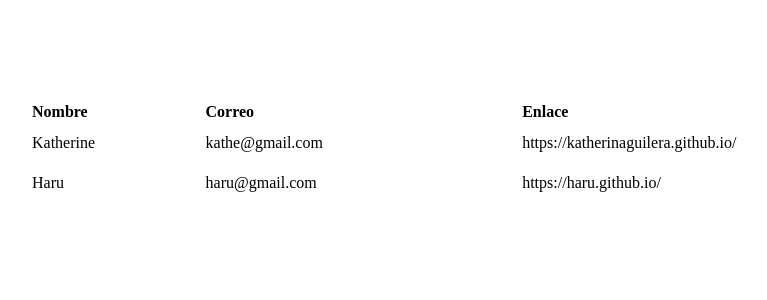
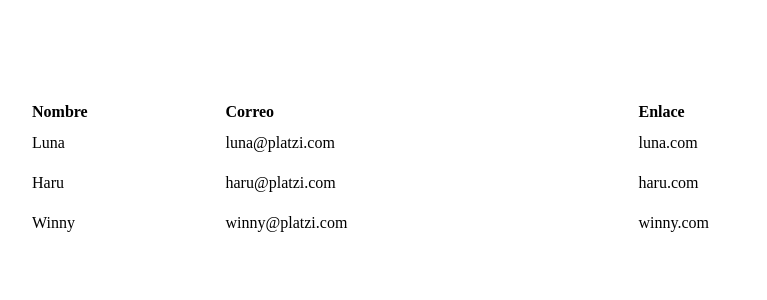
Before and after one commit to KatherinAguilera/redux-bedu, a React (Create React App) app: page / in a window 1280 px wide. Shown: the top 300 px of the page, without its empty margins (79-846 px from the left). Built offline with nearby package versions, Linux system fonts and the light colour scheme.

Commit message:
Stateful - Stateless

```diff
--- a/src/components/App.js
+++ b/src/components/App.js
@@ -1,36 +1,49 @@
-import React from 'react';
+import React, { Component } from 'react';
 
-const App = () => {
+class App extends Component {
+  // state
+	constructor() {
+		super();
+		this.state = {
+			usuarios: [
+				{
+					nombre: 'Luna',
+					correo: 'luna@platzi.com',
+					enlace: 'luna.com'
+				},
+				{
+					nombre: 'Haru',
+					correo: 'haru@platzi.com',
+					enlace: 'haru.com'
+				},
+				{
+					nombre: 'Winny',
+					correo: 'winny@platzi.com',
+					enlace: 'winny.com'
+				}
+			]
+		}
+	}
 
-  const ponerFilas = () => [
+	ponerFilas = () => this.state.usuarios.map((usuario) => (
 		<tr>
 			<td>
-        Katherine
+				{ usuario.nombre }
 			</td>
 			<td>
-        kathe@gmail.com
+				{ usuario.correo }
 			</td>
 			<td>
-        https://katherinaguilera.github.io/
-      </td>
-    </tr>,
-    <tr>
-      <td>
-        Haru
-      </td>
-      <td>
-        haru@gmail.com
-      </td>
-      <td>
-        https://haru.github.io/
+				{ usuario.enlace }
 			</td>
 		</tr>
-  ]
+	));
+
+	render() {
 		return (
 			<div className="margen">
 				<table className="tabla">
 					<thead>
-        <tr>
 						<th>
 							Nombre
 						</th>
@@ -40,14 +53,49 @@
 						<th>
 							Enlace
 						</th>
-        </tr>
 					</thead>
 					<tbody>
-        { ponerFilas() }
+						{ this.ponerFilas() }
 					</tbody>
 				</table>
 			</div>
-  );
+		)
 	}
+};
 
 export default App;
+
+
+// import React, { useState } from"react";
+
+// const App = () => {
+//   const [usuarios, setUsuarios] = useState([
+//     { name: "Rodolfo", email: "Rodolfo@saldivar.com", enlace: "Rodolfo.com" },
+//     { name: "Platzi", email: "platzi@platzi.com", enlace: "platzi.com" }
+//   ]);
+
+//   return (
+//     <divclassName="margen">
+//       <tableclassName="tabla">
+//         <thead>
+//           <tr>
+//             <th>Nombre</th>
+//             <th>Correo</th>
+//             <th>Enlace</th>
+//           </tr>
+//         </thead>
+//         <tbody>
+//           {usuarios.map(item => (
+//             <tr>
+//               <td>{item.name}</td>
+//               <td>{item.email}</td>
+//               <td>{item.enlace}</td>
+//             </tr>
+//           ))}
+//         </tbody>
+//       </table>
+//     </div>
+//   );
+// };
+
+// exportdefault App;
--- a/src/index.css
+++ b/src/index.css
@@ -2,7 +2,7 @@
   margin:100px;
 }
 .tabla{
-  width: 100%;
+  width: 80%;
   text-align: left;
 }
 .tabla td{
```
Lines whose indentation alone changed are shown as unchanged.
